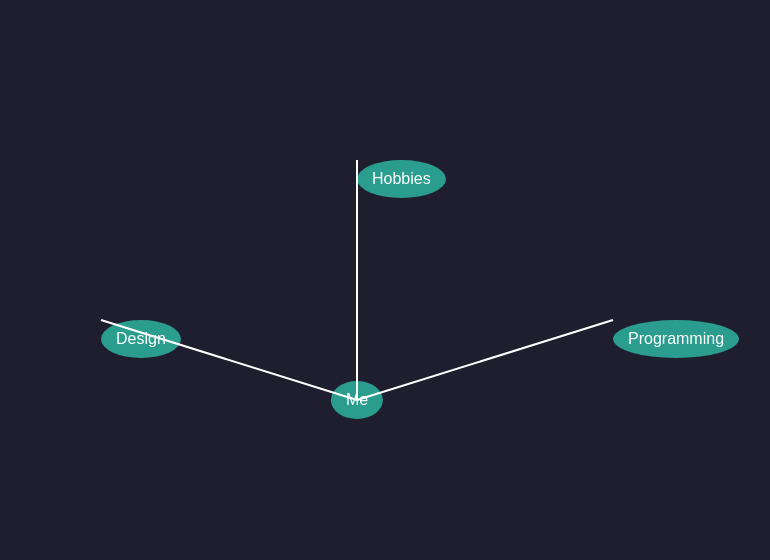
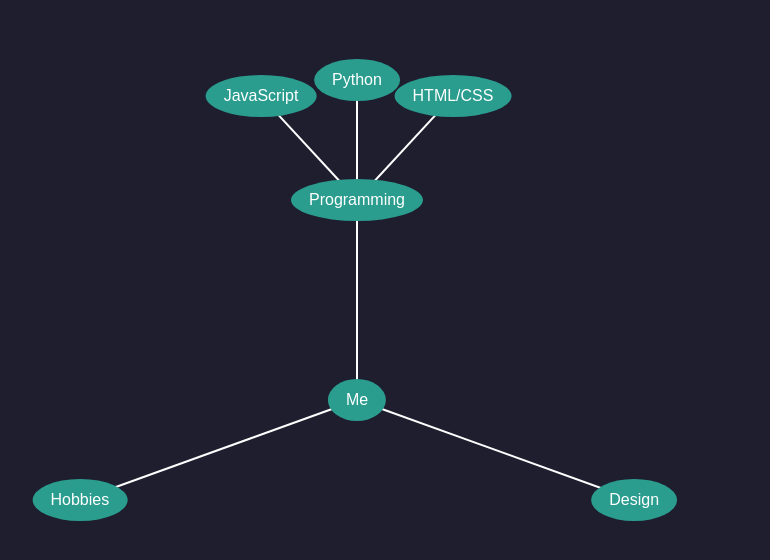
Before and after one commit to migekkoHecker/skilltree.github.io, a plain HTML site: page index.html in a window 1280 px wide. Both pictures are taken after a click on the element "Programming". Shown: the whole page, without its empty margins (283-1053 px from the left). Drawn offline with Linux system fonts and the light colour scheme.

Commit message:
Update index.html

```diff
--- a/index.html
+++ b/index.html
@@ -9,23 +9,28 @@
     margin: 0;
     height: 100vh;
     background: #1e1e2f;
-    display: flex;
-    justify-content: center;
-    align-items: center;
     font-family: Arial, sans-serif;
+    overflow: hidden;
+  }
+  .tree-container {
+    position: relative;
+    width: 100%;
+    height: 100%;
   }
   .node {
     position: absolute;
-    padding: 10px 15px;
+    padding: 12px 18px;
     border-radius: 50%;
     background: #2a9d8f;
     color: #fff;
     text-align: center;
     cursor: pointer;
-    transition: 0.2s;
+    transform: translate(-50%, -50%) scale(0);
+    transition: transform 0.3s ease;
+    z-index: 1;
   }
-  .node:hover {
-    background: #e76f51;
+  .node.show {
+    transform: translate(-50%, -50%) scale(1);
   }
   svg {
     position: absolute;
@@ -37,22 +42,105 @@
 </head>
 <body>
 
-<!-- Center Node -->
-<div class="node" id="center" style="left: 50%; top: 50%; transform: translate(-50%, -50%);">
-  Me
+<div class="tree-container" id="treeContainer">
+  <div class="node show" id="center" style="left:50%; top:50%;">Me</div>
+  <svg id="lines"></svg>
 </div>
 
-<!-- Branch Nodes -->
-<div class="node" id="programming" style="left: 70%; top: 40%;">Programming</div>
-<div class="node" id="design" style="left: 30%; top: 40%;">Design</div>
-<div class="node" id="hobbies" style="left: 50%; top: 20%;">Hobbies</div>
+<script>
+const treeData = {
+  name: "Me",
+  x: 50,
+  y: 50,
+  children: [
+    {
+      name: "Programming",
+      children: ["JavaScript", "Python", "HTML/CSS"]
+    },
+    {
+      name: "Design",
+      children: ["Photoshop", "Figma"]
+    },
+    {
+      name: "Hobbies",
+      children: ["Guitar", "Gaming", "Photography"]
+    }
+  ]
+};
 
-<!-- SVG lines -->
-<svg>
-  <line x1="50%" y1="50%" x2="70%" y2="40%" stroke="#fff" stroke-width="2"/>
-  <line x1="50%" y1="50%" x2="30%" y2="40%" stroke="#fff" stroke-width="2"/>
-  <line x1="50%" y1="50%" x2="50%" y2="20%" stroke="#fff" stroke-width="2"/>
-</svg>
+const container = document.getElementById('treeContainer');
+const svg = document.getElementById('lines');
+
+function createNode(name, x, y) {
+  const node = document.createElement('div');
+  node.classList.add('node');
+  node.style.left = x + '%';
+  node.style.top = y + '%';
+  node.textContent = name;
+  container.appendChild(node);
+  // Animate
+  setTimeout(() => node.classList.add('show'), 50);
+  return node;
+}
+
+function connectNodes(x1, y1, x2, y2) {
+  const line = document.createElementNS("http://www.w3.org/2000/svg", "line");
+  line.setAttribute("x1", x1 + "%");
+  line.setAttribute("y1", y1 + "%");
+  line.setAttribute("x2", x2 + "%");
+  line.setAttribute("y2", y2 + "%");
+  line.setAttribute("stroke", "#fff");
+  line.setAttribute("stroke-width", "2");
+  svg.appendChild(line);
+}
+
+// Initial setup: create center node
+const centerNode = document.getElementById('center');
+
+treeData.children.forEach((branch, index, arr) => {
+  // spread branches around the center
+  const angle = (index / arr.length) * 2 * Math.PI - Math.PI/2; // top-centered
+  const radius = 25; // distance from center
+  const x = 50 + radius * Math.cos(angle);
+  const y = 50 + radius * Math.sin(angle);
+
+  const branchNode = createNode(branch.name, x, y);
+  connectNodes(50, 50, x, y);
+
+  branchNode.addEventListener('click', () => {
+    // If already expanded, remove subskills
+    if(branchNode.subskills) {
+      branchNode.subskills.forEach(n => { container.removeChild(n); });
+      branchNode.subskillsLines.forEach(l => { svg.removeChild(l); });
+      branchNode.subskills = null;
+      branchNode.subskillsLines = null;
+      return;
+    }
+
+    const subRadius = 15;
+    branchNode.subskills = [];
+    branchNode.subskillsLines = [];
+
+    branch.children.forEach((sub, subIndex, subArr) => {
+      const subAngle = angle - Math.PI/6 + (subIndex / (subArr.length-1 || 1)) * (Math.PI/3);
+      const subX = x + subRadius * Math.cos(subAngle);
+      const subY = y + subRadius * Math.sin(subAngle);
+      const subNode = createNode(sub, subX, subY);
+      branchNode.subskills.push(subNode);
+
+      const line = document.createElementNS("http://www.w3.org/2000/svg", "line");
+      line.setAttribute("x1", x + "%");
+      line.setAttribute("y1", y + "%");
+      line.setAttribute("x2", subX + "%");
+      line.setAttribute("y2", subY + "%");
+      line.setAttribute("stroke", "#fff");
+      line.setAttribute("stroke-width", "2");
+      svg.appendChild(line);
+      branchNode.subskillsLines.push(line);
+    });
+  });
+});
+</script>
 
 </body>
 </html>
```
